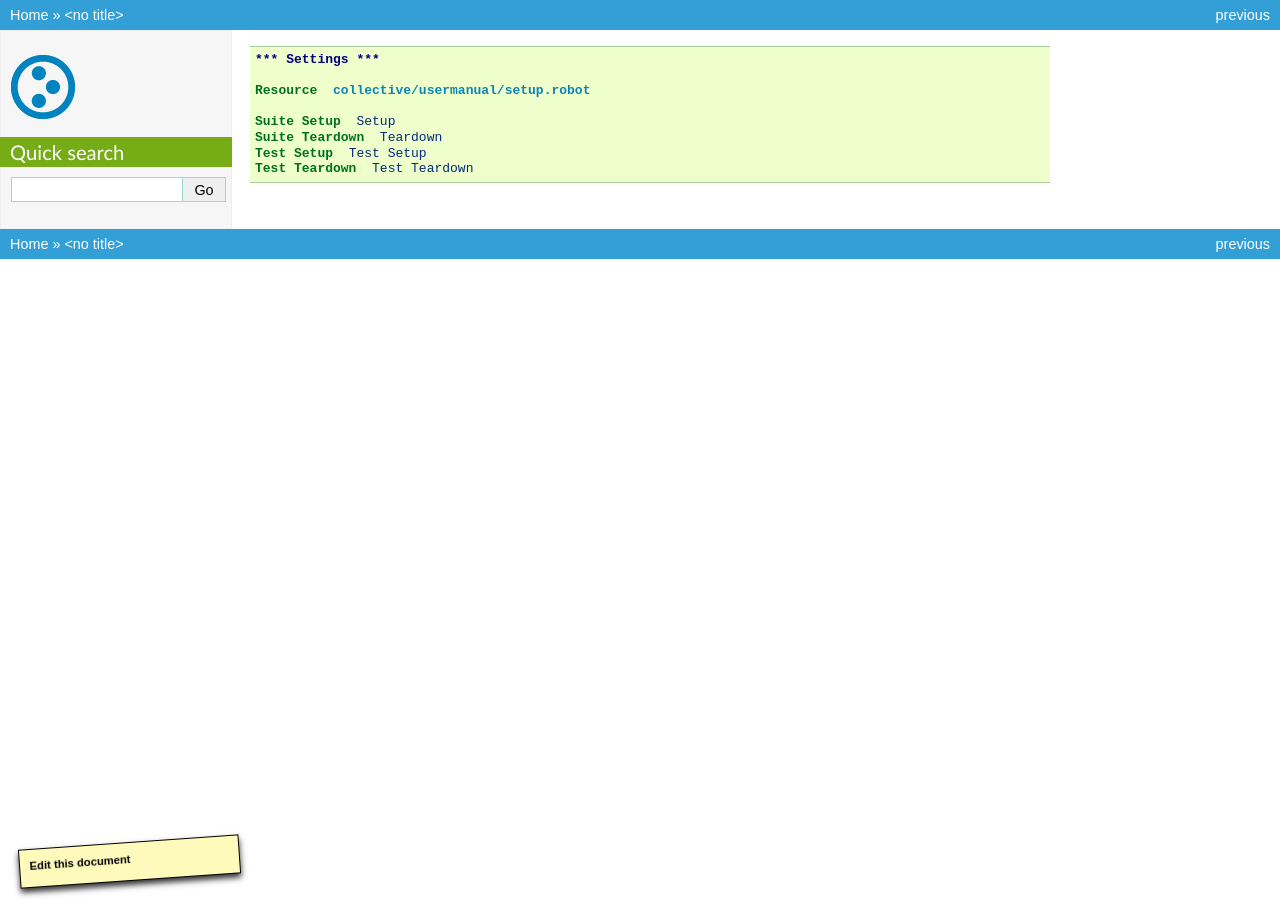
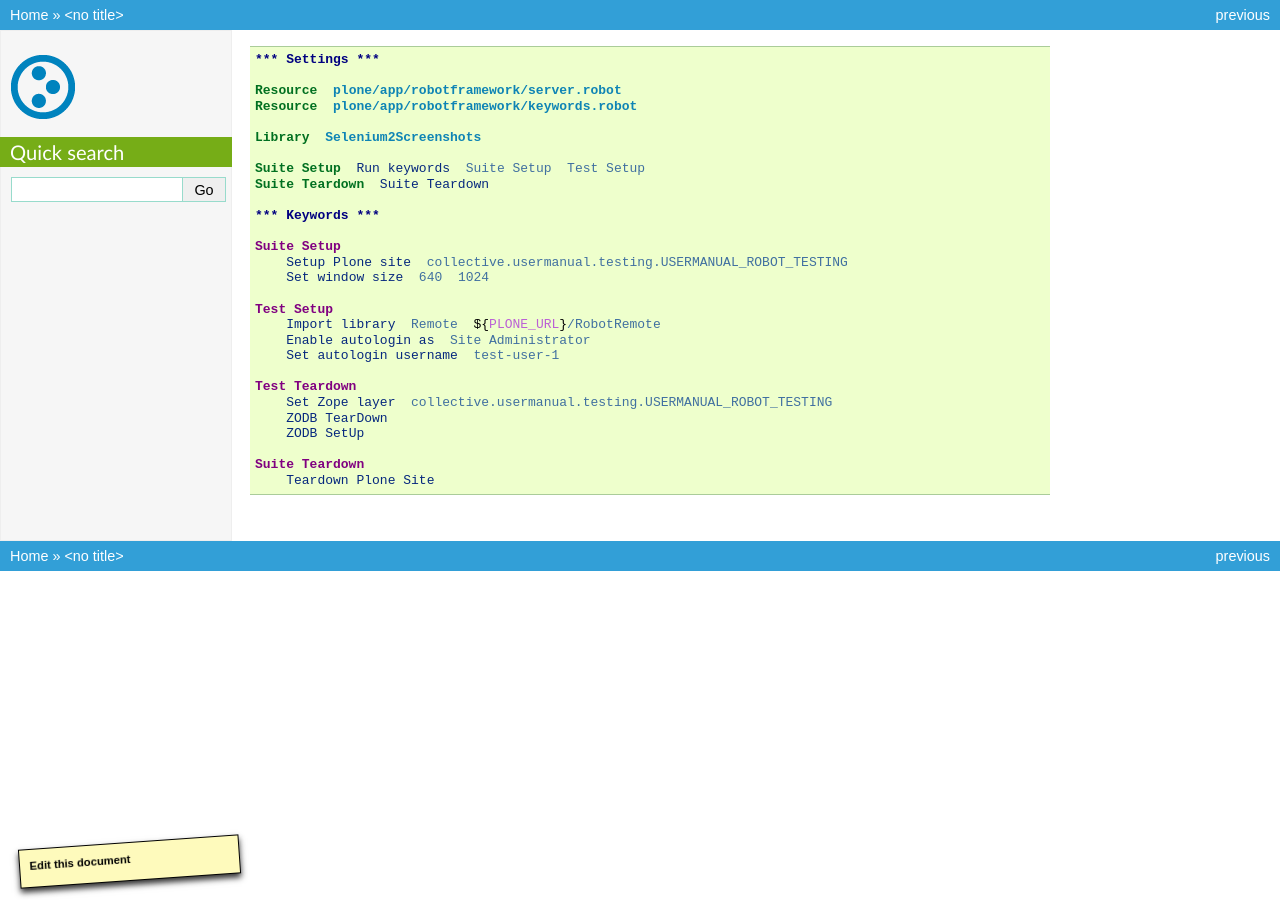
Before and after one commit to CodeRhymesLife/collective.usermanual, a Sphinx documentation site: the page built from source/robot.rst, in a window 1280 px wide. Built offline with Sphinx 7.4.7, drawn with Linux system fonts in a browser that asks for light colours.

Commit message:
Refactor robot setup

```diff
--- a/buildout.cfg
+++ b/buildout.cfg
@@ -14,8 +14,10 @@ sphinxcontrib-robotframework = git git://github.com/datakurre/sphinxcontrib_robo
 [versions]
 Sphinx = 1.2b2
 selenium = 2.35.0
+# robotsuite = 1.4.0
+# robotframework = 2.8.1
 robotframework-selenium2library = 1.4.0
-sphinxcontrib-robotframwork = 0.4.1
+sphinxcontrib-robotframework = 0.4.2
 
 [sphinx-build]
 recipe = zc.recipe.egg
--- a/source/robot.rst
+++ b/source/robot.rst
@@ -3,9 +3,29 @@
 
    *** Settings ***
 
-   Resource  collective/usermanual/setup.robot
+   Resource  plone/app/robotframework/server.robot
+   Resource  plone/app/robotframework/keywords.robot
 
-   Suite Setup  Setup
-   Suite Teardown  Teardown
-   Test Setup  Test Setup
-   Test Teardown  Test Teardown
+   Library  Selenium2Screenshots
+
+   Suite Setup  Run keywords  Suite Setup  Test Setup
+   Suite Teardown  Suite Teardown
+
+   *** Keywords ***
+
+   Suite Setup
+       Setup Plone site  collective.usermanual.testing.USERMANUAL_ROBOT_TESTING
+       Set window size  640  1024
+
+   Test Setup
+       Import library  Remote  ${PLONE_URL}/RobotRemote
+       Enable autologin as  Site Administrator
+       Set autologin username  test-user-1
+
+   Test Teardown
+       Set Zope layer  collective.usermanual.testing.USERMANUAL_ROBOT_TESTING
+       ZODB TearDown
+       ZODB SetUp
+
+   Suite Teardown
+       Teardown Plone Site
```
Also changed, not shown: source/adding-content/adding-pages.rst (+4 -4 lines), 2 other files.
